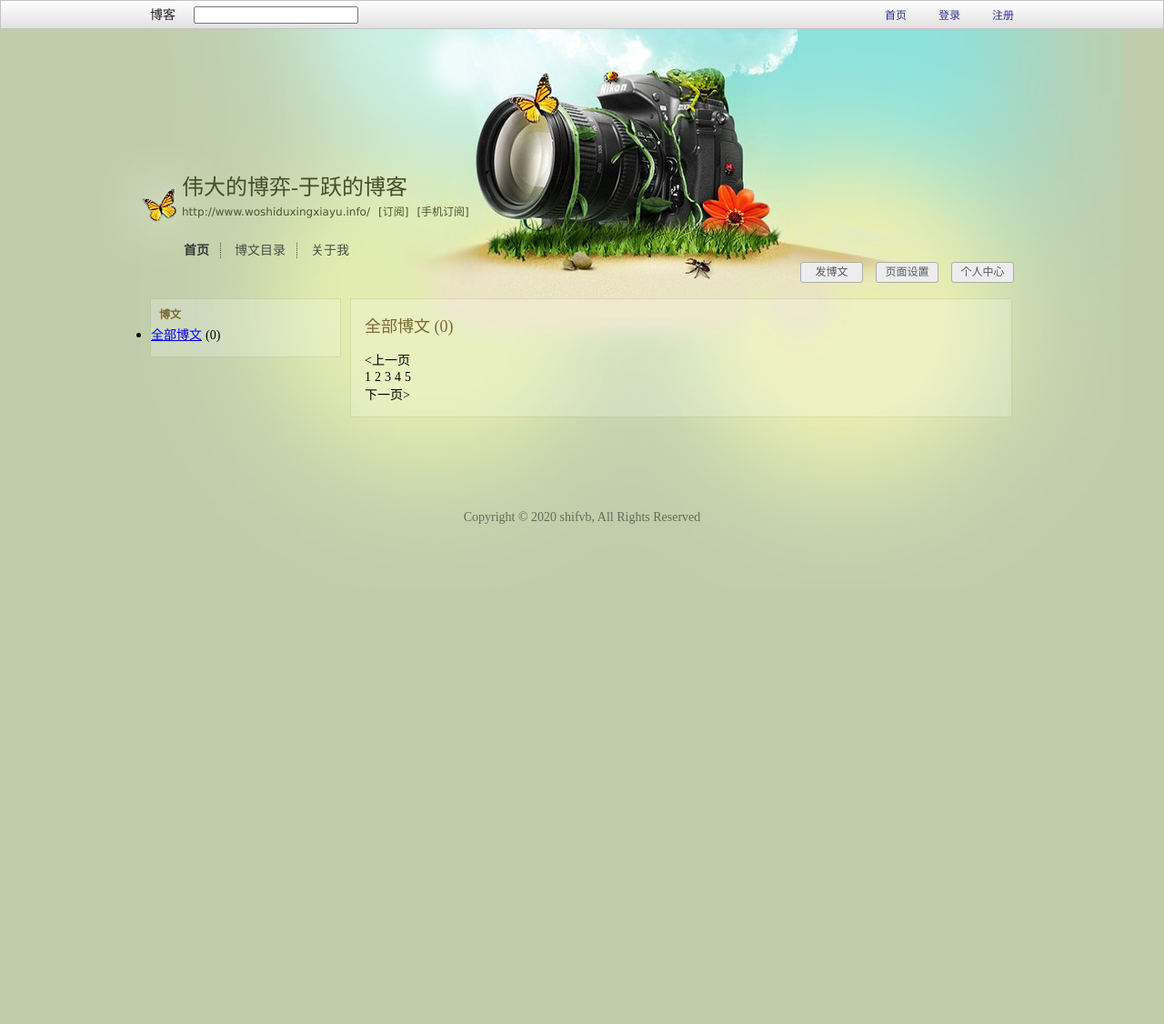
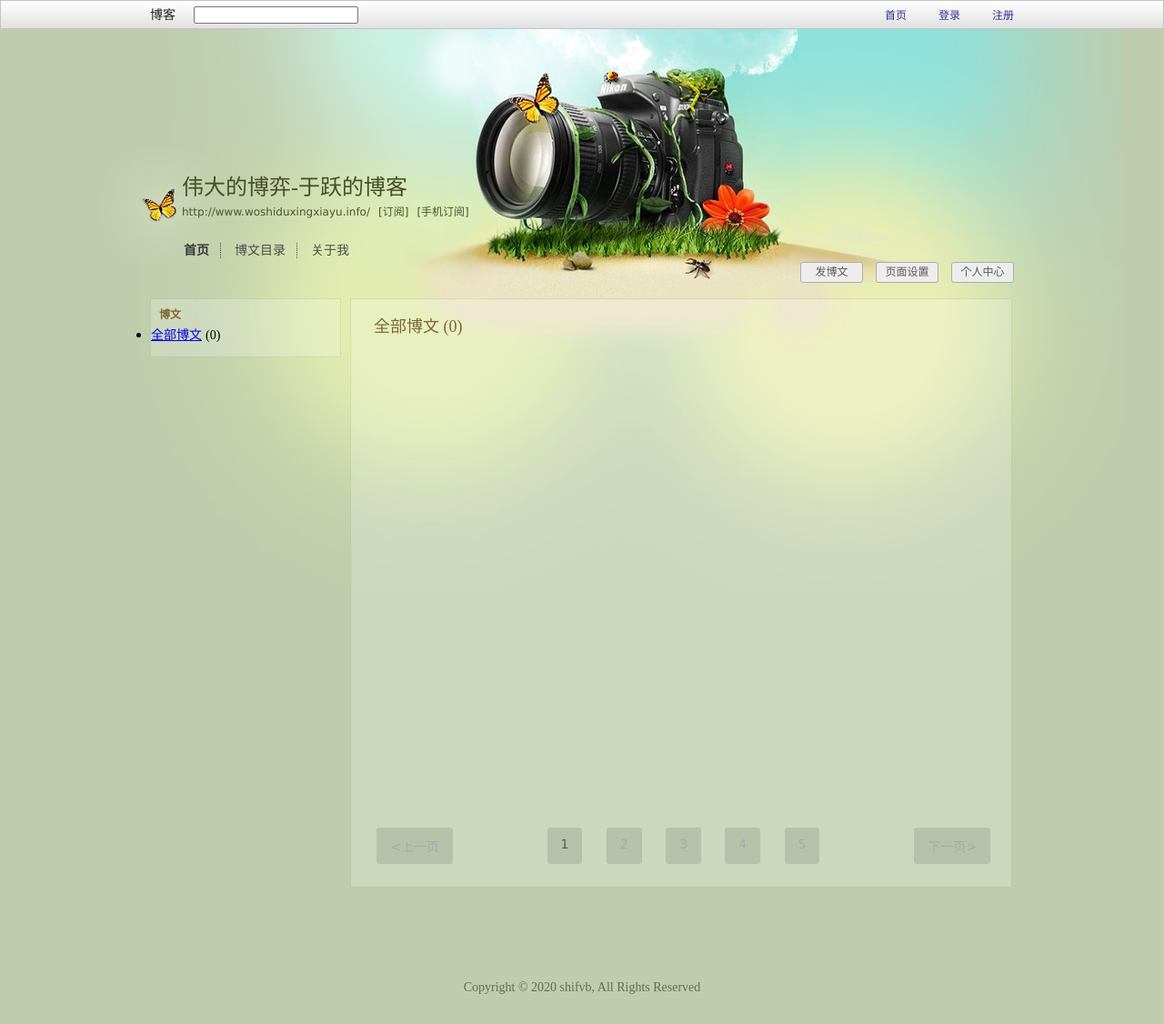
Before and after one commit to shifvb/blogYY, a Flask app: page /blogYY/article_list in a window 1280 px wide. Shown: the whole page at 91% size. Before the commit the page ends 576 px from the top, so only its background shows below. Run offline with Flask 2, Linux system fonts and the light colour scheme; data that the repository does not hold is empty.

Commit message:
update: article_list page: page_control ui

```diff
--- a/web_content/static/blogYY/pg_article_list/al.css
+++ b/web_content/static/blogYY/pg_article_list/al.css
@@ -10,12 +10,13 @@
 .article_info_list_wrapper > .article_info_list_header {
     color: #7c6833;
     font-size: 18px;
-    margin-bottom: 15px;
+    margin-left: 10px;
 }
 
 .article_info_list {
     list-style: none;
-    margin: 0 10px;
+    margin: 20px 10px;
+    min-height: 500px;
 }
 
 .article_info_list > li {
@@ -40,5 +41,37 @@
     color: #637160;
     font-family: Verdana;
 }
+/* ---------- article_info_list end ----------*//* ----------- page_control start ----------- */
+.page_control {
+    display: flex;
+    justify-content: space-between;
+    margin: 0 8px 10px 13px;
+}
 
-/* ---------- article_info_list end ----------*/
+.page_buttons {
+    width: 300px;
+    display: flex;
+    justify-content: space-between;
+}
+
+.page_control > div > a {
+    text-decoration: none;
+    background-color: rgb(0, 0, 0, 0.1);
+    color: #595959;
+    border-radius: 3px;
+    font-size: 14px;
+    font-family: Verdana;
+    display: inline-block;
+    text-align: center;
+    padding: 10px 15px;
+    user-select: none;
+}
+
+.page_control > div > .page_link_disabled {
+    color: #a9a9a9;
+}
+
+.page_control > div > .page_link_highlighted {
+    color: red;
+}
+/* ----------- page_control end ----------- */
--- a/web_content/static/blogYY/pg_blog_index/bi.css
+++ b/web_content/static/blogYY/pg_blog_index/bi.css
@@ -106,7 +106,6 @@
 /* ----------- article end ----------- */
 
 /* ----------- page_control start ----------- */
-
 .page_control {
     display: flex;
     justify-content: space-between;
@@ -139,5 +138,4 @@
 .page_control > div > .page_link_highlighted {
     color: red;
 }
-
 /* ----------- page_control end ----------- */
```
Also changed, not shown: web_content/templates/blogYY/pg_article_list/al.html (indentation only).
